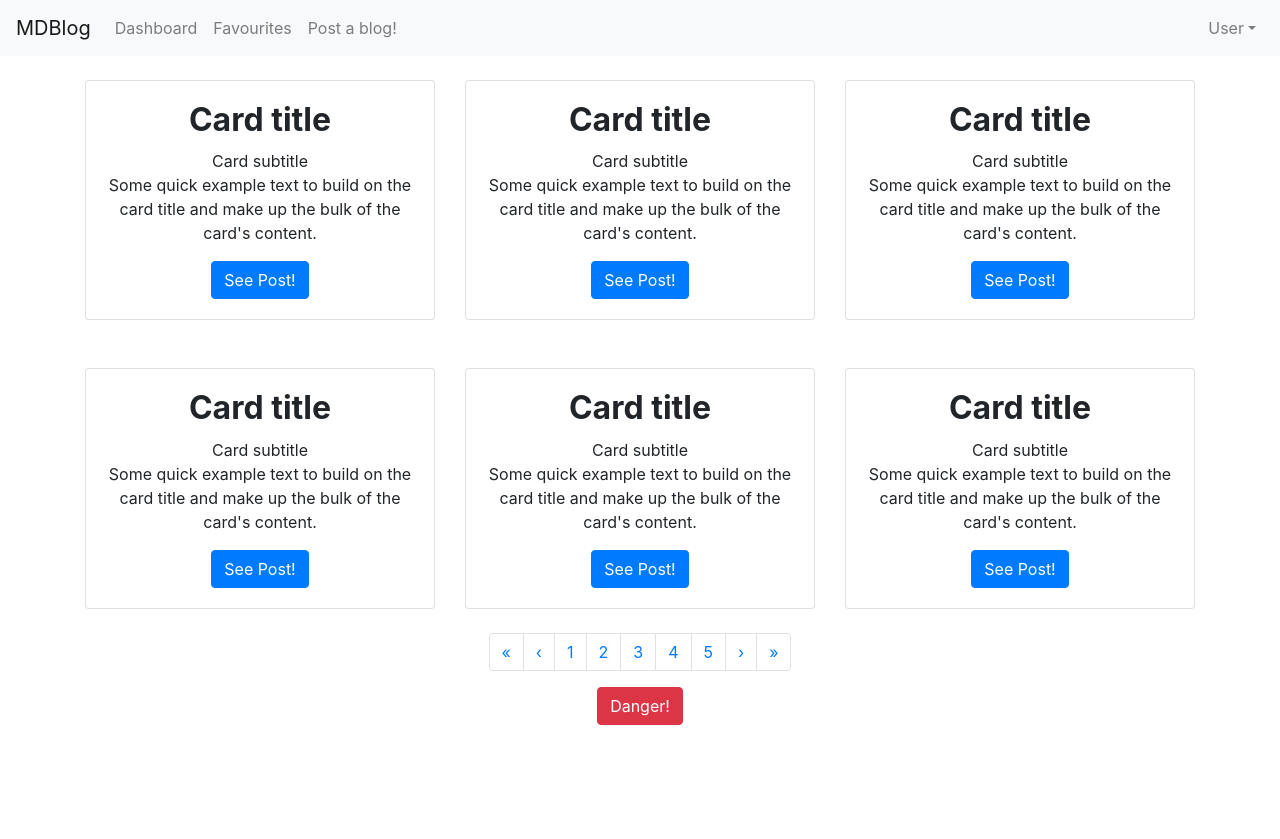
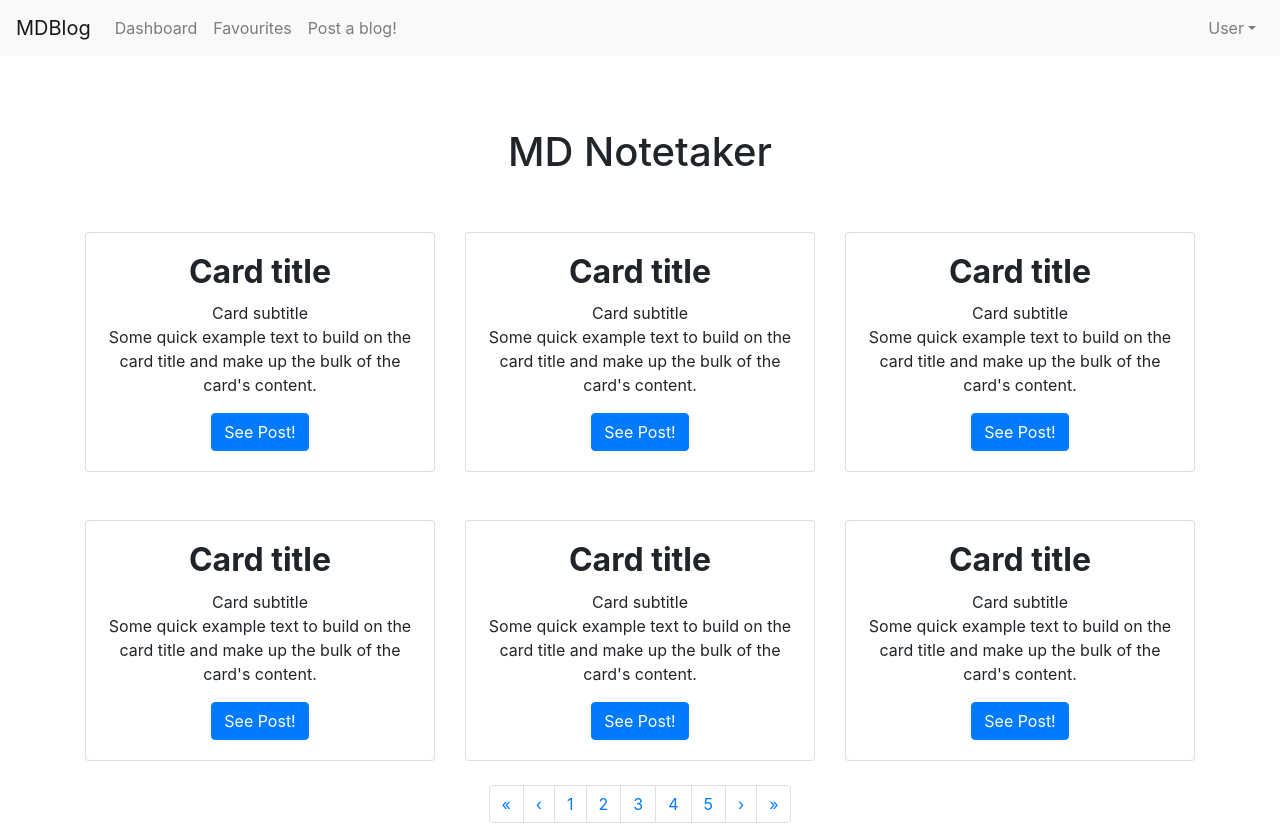
Before and after one commit to wcheng8/MarkDownNotesApp, a React (Create React App) app in the folder clientside/: page /dashboard in a window 1280 px wide. Before the commit the page ends 800 px from the top, so only its background shows below. Built offline with nearby package versions, Linux system fonts and the light colour scheme.

Commit message:
added title and centered buttons

```diff
--- a/clientside/src/App.js
+++ b/clientside/src/App.js
@@ -1,6 +1,6 @@
 import React from "react";
 import "./App.css";
-import { Container, Button } from "reactstrap";
+import { Container } from "reactstrap";
 import AppNavbar from "./components/AppNavbar";
 import Dashboard from "./pages/Dashboard";
 
@@ -10,7 +10,6 @@ function App() {
 			<AppNavbar />
 			<Container className="pt-4">
 				<Dashboard />
-				<Button color="danger">Danger!</Button>
 			</Container>
 		</div>
 	);
--- a/clientside/src/pages/cards/Blogcard.js
+++ b/clientside/src/pages/cards/Blogcard.js
@@ -26,7 +26,9 @@ const Blogcard = () => {
 						Some quick example text to build on the card title and make up the
 						bulk of the card's content.
 					</CardText>
-					<Button color="primary">See Post!</Button>
+					<div className="d-flex justify-content-center">
+						<Button color="primary">See Post!</Button>
+					</div>
 				</CardBody>
 			</Card>
 		</div>
--- a/clientside/src/pages/dashboard.js
+++ b/clientside/src/pages/dashboard.js
@@ -6,6 +6,9 @@ import DashBoardPagination from "../components/DashBoardPagination";
 const Dashboard = () => {
 	return (
 		<div>
+			<div className="d-flex justify-content-center">
+				<h1 className="pt-5 pb-5">MD Notetaker</h1>
+			</div>
 			<Row>
 				<Col>
 					<Blogcard />
```
